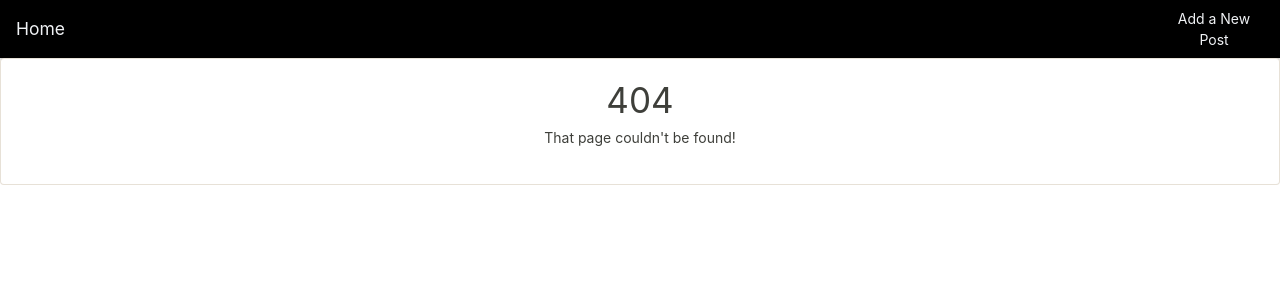
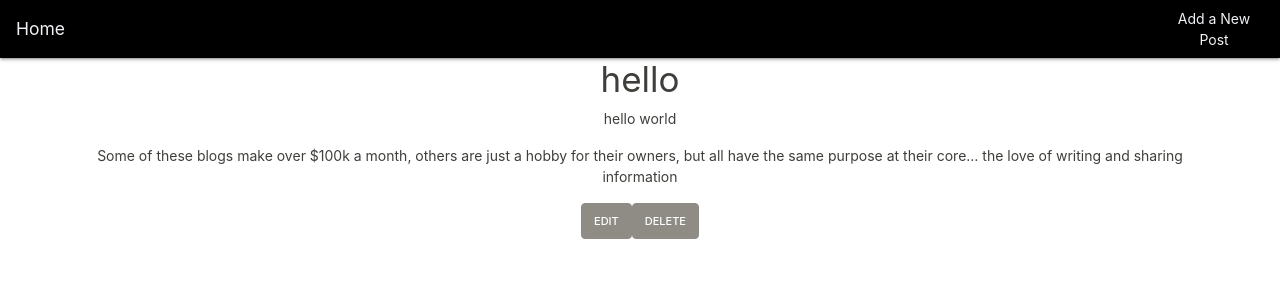
Before and after one commit to joanne-wu-hoo/redux-microblog, a React (Create React App) app: page /1 in a window 1280 px wide. Before the commit this address had no page. Shown: the top 300 px of the page. Built offline with nearby package versions, Linux system fonts and the light colour scheme.

Commit message:
finished edit form. added blog post component

```diff
--- a/src/App.js
+++ b/src/App.js
@@ -7,7 +7,7 @@ import BlogForm from './BlogForm';
 import NotFound from './NotFound'
 import './App.css';
 
-const TEST_BLOGS = require("./test_blog.json");
+const SEED_BLOGS = require("./test_blog.json");
 
 /** App
  *
@@ -25,8 +25,7 @@ const TEST_BLOGS = require("./test_blog.json");
 class App extends Component {
   constructor(props) {
     super(props);
-    //this.state = { blogs: {} };
-    this.state = { blogs: TEST_BLOGS };
+    this.state = { blogs: SEED_BLOGS };
     this.addPost = this.addPost.bind(this);
     this.editPost = this.editPost.bind(this);
     this.deletePost = this.deletePost.bind(this);
@@ -34,8 +33,6 @@ class App extends Component {
 
   /** given newPostObj = {id, title, description, content },
    * add to state in form {id : { title, description, content }}
-   *
-   * TODO: CHECK IF THIS WORKS
    */
 
   addPost(newPostObj) {
@@ -49,15 +46,17 @@ class App extends Component {
 
   /** given editedPostObj = {id, title, description}, edit post in state*/
   editPost(editedPostObj) {
-    const { id, ...content } = editedPostObj;
+    const { id, ...content } = editedPostObj; // expect id to be 1
     this.setState(state => ({
       blogs: { ...state.blogs, [id]: content }
-    }))
-
+    })
+    //, function after() { console.log("after App > editPost, this.state.blogs: ", this.state.blogs) }
+    )
   }
 
   /** given post id, delete post from state */
   deletePost(id) {
+    debugger;
     if (this.state.blogs[id] === undefined) {
       return
     }
@@ -75,14 +74,21 @@ class App extends Component {
       <div className="App">
         <NavBar />
         <Switch>
-          <Route exact path="/" render={() => <Home blogs={this.state.blogs} />} />
-          {/* <Route exact path="/:id" render={(rtProps) =>
+          <Route exact path="/" render={() =>
+            <Home
+              blogs={this.state.blogs} />} />
+          <Route exact path="/new" render={(rtProps) =>
+            <BlogForm
+              mode="add"
+              add={this.addPost}
+              history={rtProps.history}/>} />
+          <Route exact path="/:id" render={(rtProps) =>
             <BlogPost
               id={rtProps.match.params.id}
+              delete={this.deletePost}
               edit={this.editPost}
-              delete={this.deletePost}
-              blogs={this.state.blogs} />} /> */}
-          <Route exact path="/new" render={(rtProps) => <BlogForm mode="add" add={this.addPost} history={rtProps.history}/>} />
+              blogs={this.state.blogs}
+              history={rtProps.history} />} />
           <Route render={() => <NotFound />} />
         </Switch>
       </div>
--- a/src/BlogForm.js
+++ b/src/BlogForm.js
@@ -27,7 +27,7 @@ const DEFAULT_STATE = {
 class BlogForm extends Component {
   constructor(props) {
     super(props);
-    this.state = DEFAULT_STATE
+    this.state = (this.props.mode === "add") ? DEFAULT_STATE : this.props.blogContents;
     this.handleChange = this.handleChange.bind(this);
     this.handleSubmit = this.handleSubmit.bind(this);
   }
@@ -46,21 +46,23 @@ class BlogForm extends Component {
       return
     }
 
-    let newBlogObj = { ...this.state, id: uuid() };
+    // If we're adding a blog, generate a unique id
+    // If we're editing a blog, use that blogs id
+    let addBlogObj = { ...this.state, id: uuid() };
+    let editBlogObj = { ...this.state, id: this.props.id };
 
     this.props.mode === "add"
-      ? this.props.add(newBlogObj)
-      : this.props.edit(newBlogObj)
+      ? this.props.add(addBlogObj)
+      : this.props.edit(editBlogObj)
 
     this.setState(DEFAULT_STATE);
 
     this.props.history.push("/");
   }
 
-
   render() {
     return (
-      <Form onSubmit={this.handleSubmit}>
+      <Form className="container mt-5" onSubmit={this.handleSubmit}>
         <FormGroup>
           <Label for="title">Title</Label>
           <Input
@@ -100,12 +102,8 @@ class BlogForm extends Component {
         <Button>Submit</Button>
 
       </Form>
-
-
     )
   }
-
-
 }
 
 export default BlogForm;
--- a/src/BlogPost.js
+++ b/src/BlogPost.js
@@ -0,0 +1,70 @@
+import React, { Component } from 'react';
+import BlogForm from './BlogForm';
+import { Button } from 'reactstrap';
+
+
+/** BlogPost
+ *
+ * props:
+ * - id
+ * - edit
+ *   - function from App to edit post & set state
+ *   - need to pass in {id, title, description,content}
+ * - delete
+ *   - function from App to delete post & set state)
+ *   - need to pass in id
+ * - blogs: { id: {title, description, content}, ...}
+ * - history
+ */
+
+class BlogPost extends Component {
+  constructor(props){
+    super(props);
+    this.state = {
+      editing: false
+    }
+    this.activateEditMode = this.activateEditMode.bind(this);
+    this.handleDelete = this.handleDelete.bind(this);
+  }
+
+  activateEditMode(){
+    this.setState(st => ({
+      ...st,
+      editing: !st.editing
+    }));
+  }
+
+  handleDelete(id){
+    this.props.delete(id);
+    this.props.history.push("/");
+  }
+
+  render() {
+    let { id, blogs } = this.props;
+    let { title, description, content } = blogs[id];
+
+    let htmlContent = this.state.editing
+      ? <BlogForm
+          blogContents={blogs[id]}
+          mode="edit"
+          edit={this.props.edit}
+          history={this.props.history}
+          id={this.props.id}/>
+      : <div>
+          <h1> { title } </h1>
+          <p> { description }</p>
+          <p> { content } </p>
+          <Button onClick={this.activateEditMode}>Edit</Button>
+          <Button onClick={()=>this.handleDelete(this.props.id)}>Delete</Button>
+        </div>
+
+    return (
+      <div className="Blog container">
+        { htmlContent }
+      </div>
+    )
+  }
+
+}
+
+export default BlogPost;
--- a/src/Home.js
+++ b/src/Home.js
@@ -15,7 +15,7 @@ class Home extends Component {
 
     let blogIds = Object.keys(this.props.blogs);
     let blogs = blogIds.map(id =>
-      <Card>
+      <Card className="container mt-2 mb-2">
         <CardTitle>
           <Link to={`/${id}`}>{ this.props.blogs[id].title }</Link>
         </CardTitle>
--- a/src/NavBar.css
+++ b/src/NavBar.css
@@ -16,7 +16,7 @@ nav {
   nav a.active {
     color: #f0f2f5;
     font-weight: bold;
-    border-bottom: 5px dotted;
+    /* border-bottom: 5px dotted; */
     box-sizing: border-box;
   }
 
--- a/src/NavBar.js
+++ b/src/NavBar.js
@@ -2,7 +2,7 @@ import React, { Component } from 'react';
 import "./NavBar.css";
 import { NavLink } from 'react-router-dom';
 import { Navbar, Nav, NavItem } from 'reactstrap';
-// import { connect } from 'react-redux';
+
 
 class NavBar extends Component {
   render() {
@@ -16,7 +16,7 @@ class NavBar extends Component {
 
           <Nav className="ml-auto" navbar>
             <NavItem>
-              <NavLink to="/new/">Add a New Post</NavLink>
+              <NavLink to="/new">Add a New Post</NavLink>
             </NavItem>
           </Nav>
 
```
Also changed, not shown: 1 other file (tests, documents, lock files or other folders).
